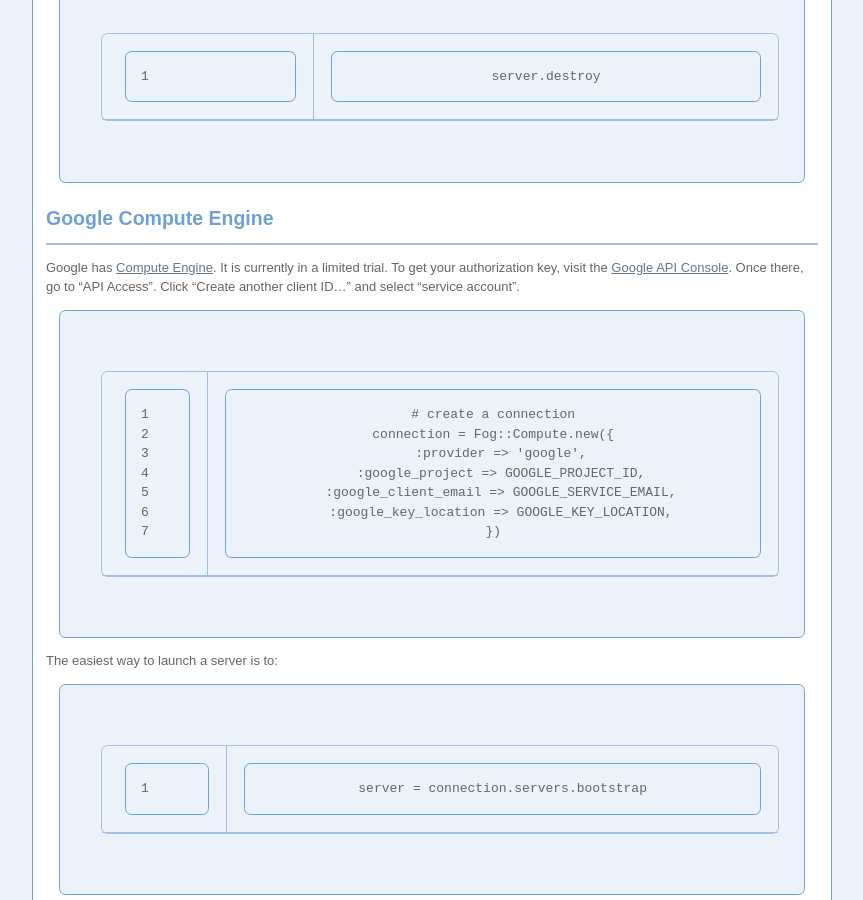
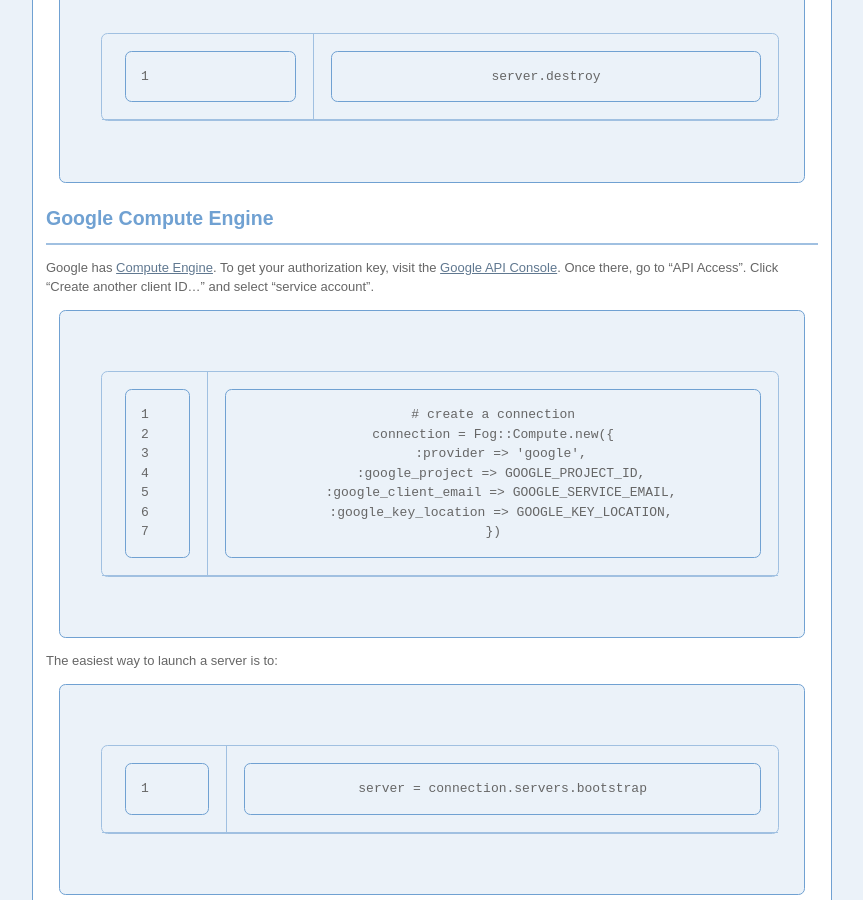
Before and after one commit to fog/fog.github.com, a Jekyll site: the page built from compute/index.markdown, in a window 1280 px wide and 900 px high, scrolled down 7185 px. Shown: the whole window, without its empty margins (208-1071 px from the left). Built offline with Jekyll 4.4.1, drawn with Linux system fonts in a browser that asks for light colours; nearby versions of some CDN libraries; Markdown is read by kramdown in place of the engine named in the settings.

Commit message:
GCE is no longer in limited preview.
It went public at I/O. Whoops.

```diff
--- a/compute/index.markdown
+++ b/compute/index.markdown
@@ -109,7 +109,7 @@ You can run all the same ssh commands and do what you need to, then once again s
 
 ## Google Compute Engine
 
-Google has [Compute Engine](https://cloud.google.com/products/compute-engine). It is currently in a limited trial. To get your authorization key, visit the [Google API Console](https://code.google.com/apis/console/). Once there, go to "API Access". Click "Create another client ID..." and select "service account".
+Google has [Compute Engine](https://cloud.google.com/products/compute-engine). To get your authorization key, visit the [Google API Console](https://code.google.com/apis/console/). Once there, go to "API Access". Click "Create another client ID..." and select "service account".
 
     # create a connection
     connection = Fog::Compute.new({
```
